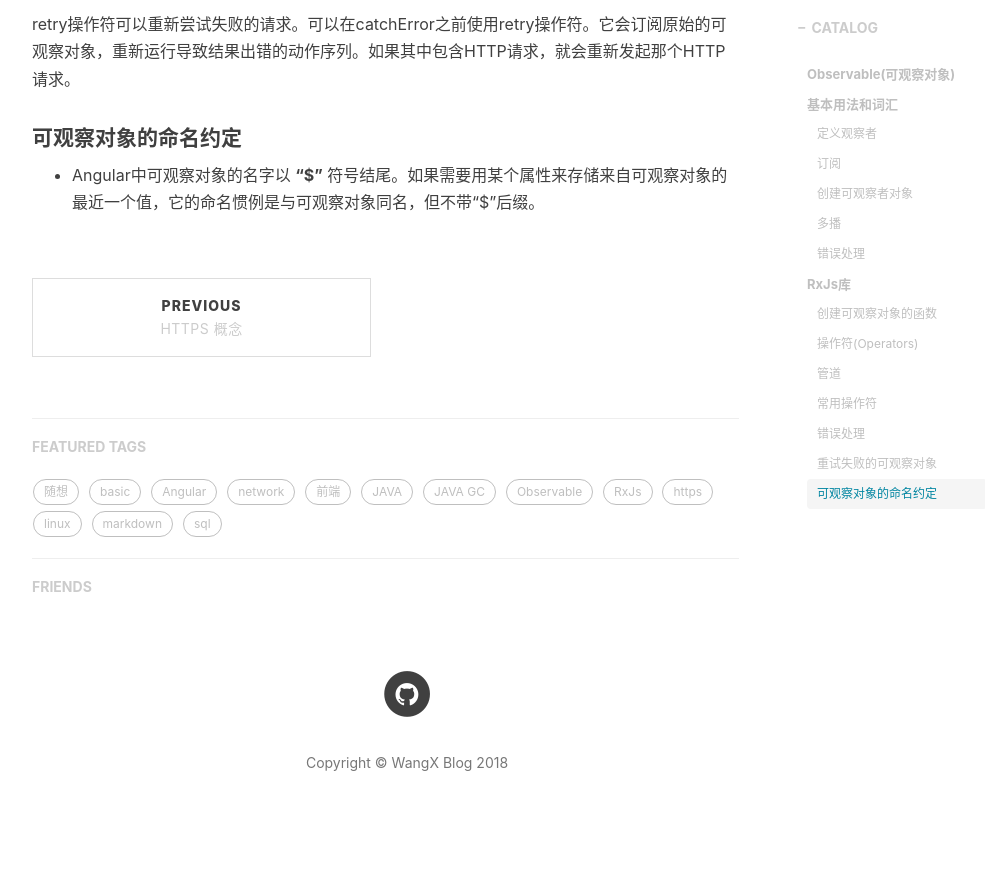
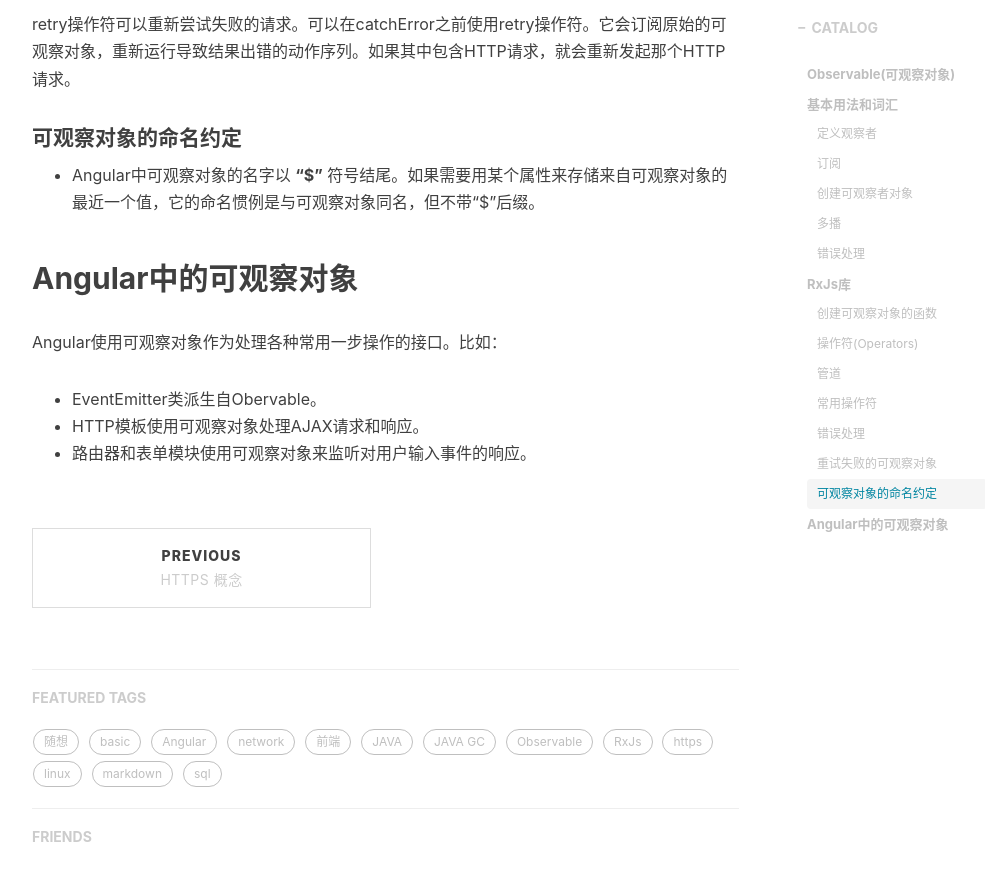
Before and after one commit to fatty-wang/fatty-wang.github.io, a Jekyll site: the page built from _posts/2018-12-04-basic-Observable-RxJs.md, in a window 1280 px wide and 900 px high, scrolled down 6291 px. Shown: the top 881 px of the window, without its empty margins (233-1218 px from the left). Built offline with Jekyll 4.4.1, drawn with Linux system fonts in a browser that asks for light colours; nearby versions of some CDN libraries; comment, search, counter and statistics services are not loaded.

Commit message:
Observable and rxjs

```diff
--- a/_posts/2018-12-04-basic-Observable-RxJs.md
+++ b/_posts/2018-12-04-basic-Observable-RxJs.md
@@ -236,3 +236,9 @@ retry操作符可以重新尝试失败的请求。可以在catchError之前使
 #### 可观察对象的命名约定
 
 * Angular中可观察对象的名字以 **“$”** 符号结尾。如果需要用某个属性来存储来自可观察对象的最近一个值，它的命名惯例是与可观察对象同名，但不带“$”后缀。
+
+## Angular中的可观察对象
+Angular使用可观察对象作为处理各种常用一步操作的接口。比如：
+* EventEmitter类派生自Obervable。
+* HTTP模板使用可观察对象处理AJAX请求和响应。
+* 路由器和表单模块使用可观察对象来监听对用户输入事件的响应。
```
